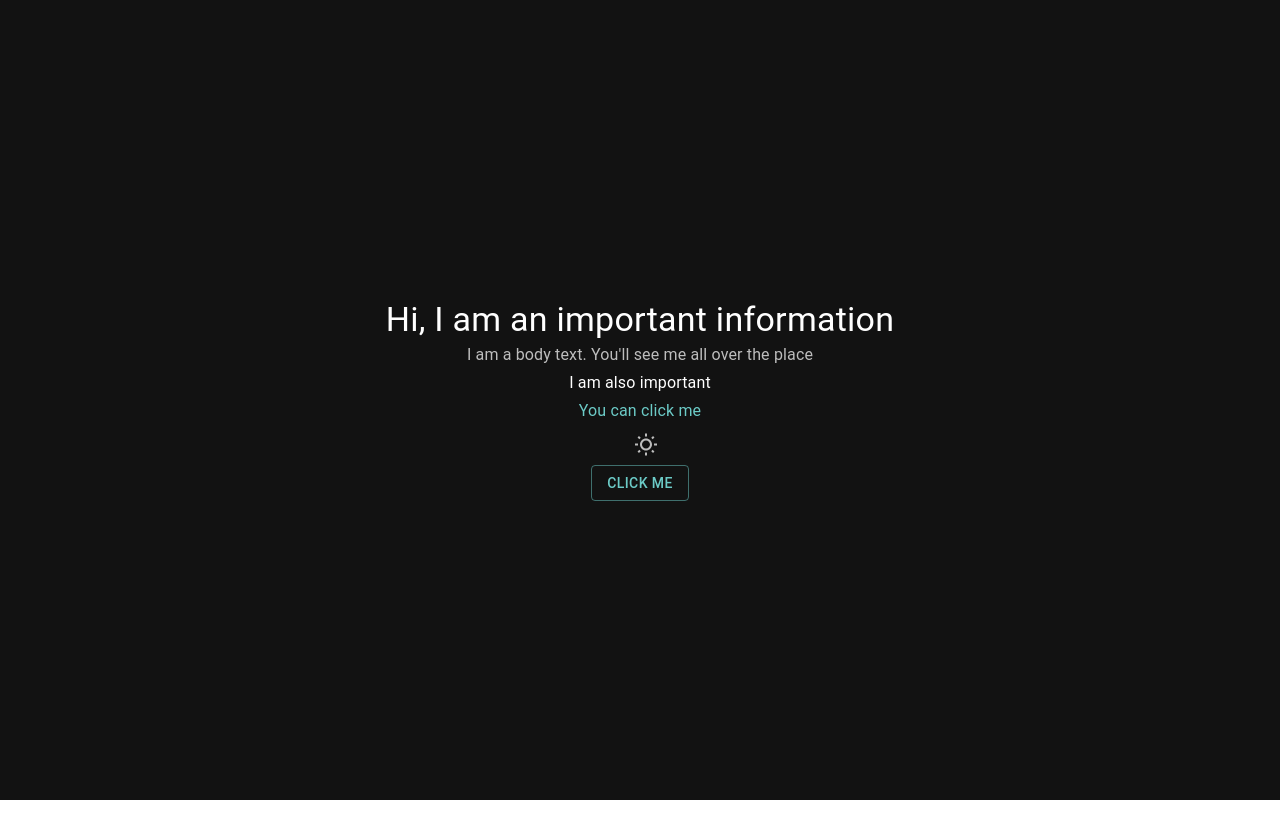
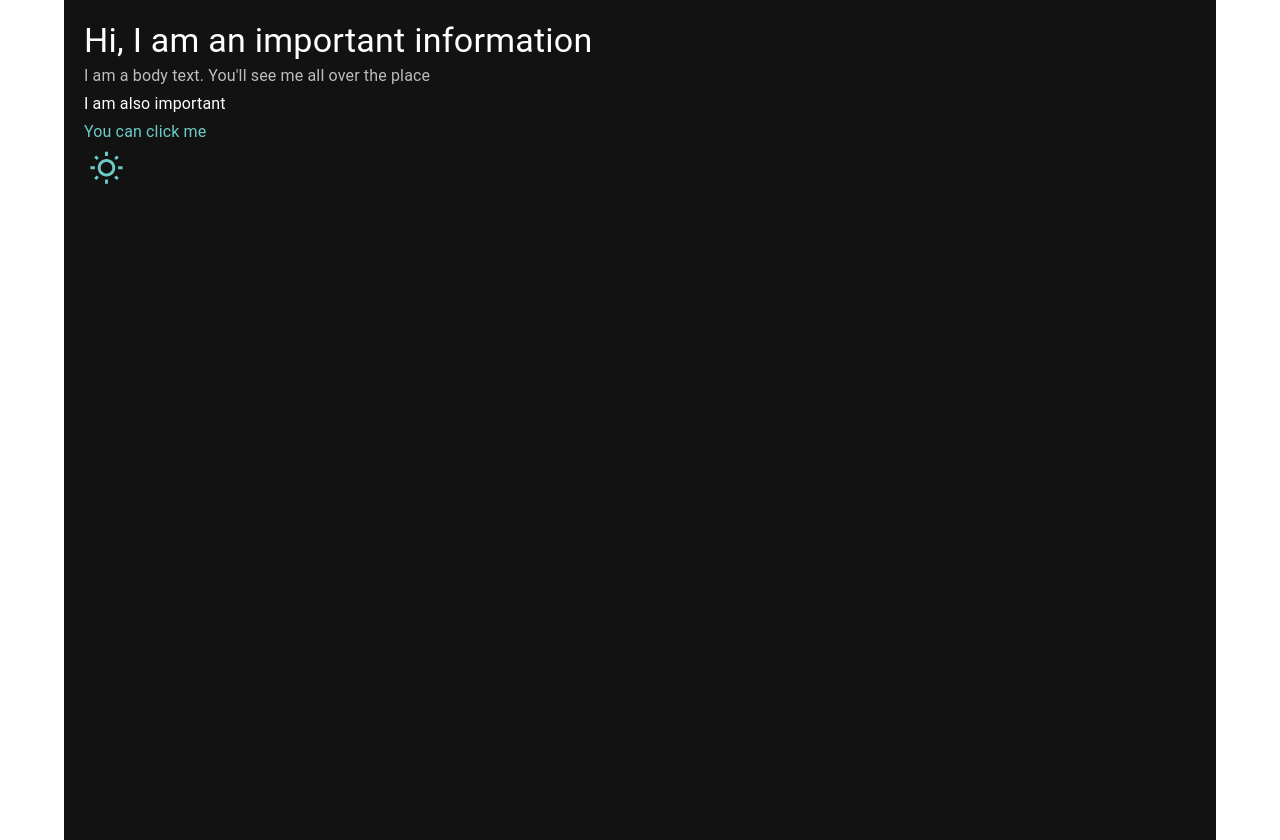
Before and after one commit to krisograbek/mui-responsive-website-tmp, a React (Create React App) app: page / in a window 1280 px wide. Before the commit the page ends 800 px from the top, so only its background shows below. Built offline with nearby package versions, Linux system fonts and the light colour scheme.

Commit message:
install mui/styles, add Grid

```diff
--- a/package.json
+++ b/package.json
@@ -7,6 +7,7 @@
     "@emotion/styled": "^11.3.0",
     "@mui/icons-material": "^5.0.5",
     "@mui/material": "^5.0.6",
+    "@mui/styles": "^5.0.2",
     "@testing-library/jest-dom": "^5.14.1",
     "@testing-library/react": "^11.2.7",
     "@testing-library/user-event": "^12.8.3",
--- a/src/App.css
+++ b/src/App.css
@@ -1,38 +1,11 @@
-.App {
-  text-align: center;
-}
-
-.App-logo {
-  height: 40vmin;
-  pointer-events: none;
-}
-
-@media (prefers-reduced-motion: no-preference) {
-  .App-logo {
-    animation: App-logo-spin infinite 20s linear;
-  }
-}
 
 .App-header {
   /* background-color: #282c34; */
   min-height: 100vh;
   display: flex;
   flex-direction: column;
-  align-items: center;
-  justify-content: center;
+  align-items: flex-start;
+  justify-content: flex-start;
   /* font-size: calc(10px + 2vmin); */
   /* color: white; */
 }
-
-.App-link {
-  color: #61dafb;
-}
-
-@keyframes App-logo-spin {
-  from {
-    transform: rotate(0deg);
-  }
-  to {
-    transform: rotate(360deg);
-  }
-}
--- a/src/App.js
+++ b/src/App.js
@@ -1,13 +1,14 @@
+import Brightness3Outlined from '@mui/icons-material/Brightness3Outlined';
+import WbSunnyOutlined from '@mui/icons-material/WbSunnyOutlined';
+import { grey } from '@mui/material/colors';
 import IconButton from '@mui/material/IconButton';
-import Button from '@mui/material/Button';
-import { grey } from '@mui/material/colors';
 import Paper from '@mui/material/Paper';
 import { createTheme, ThemeProvider } from '@mui/material/styles';
+import { makeStyles } from '@mui/styles';
 import Typography from '@mui/material/Typography';
 import { useState } from 'react';
 import './App.css';
-import Brightness3Outlined from '@mui/icons-material/Brightness3Outlined';
-import WbSunnyOutlined from '@mui/icons-material/WbSunnyOutlined';
+import { Container, Grid } from '@mui/material';
 
 
 const lightTheme = createTheme({
@@ -51,15 +52,28 @@ const darkTheme = createTheme({
   }
 });
 
+const useStyles = makeStyles((theme) => ({
+  root: {
+    minHeight: '100vh',
+    padding: 20
+  }
+}));
+
 function App() {
+  const classes = useStyles();
   const [themeMode, setThemeMode] = useState(true);
   const theme = themeMode ? darkTheme : lightTheme;
-  const icon = themeMode ? <WbSunnyOutlined /> : <Brightness3Outlined />;
+  const Icon = themeMode ? WbSunnyOutlined : Brightness3Outlined;
 
   return (
     <ThemeProvider theme={theme}>
-      <Paper elevation={0} square={true}>
-        <header className="App-header">
+      <Container>
+        <Paper className={classes.root} elevation={0} square={true}>
+          <Grid
+            container
+            direction="column"
+          >
+            <Grid item>
               <Typography variant="h4">
                 Hi, I am an important information
               </Typography>
@@ -72,17 +86,21 @@ function App() {
               <Typography variant="subtitle1" color="primary">
                 You can click me
               </Typography>
+            </Grid>
+            <Grid item>
               <IconButton
                 edge="end"
-            color="inherit"
+                color="primary"
+                size="small"
                 aria-label="mode"
                 onClick={() => setThemeMode(!themeMode)}
               >
-            {icon}
+                <Icon fontSize="large" />
               </IconButton>
-          <Button onClick={() => setThemeMode(!themeMode)} color="primary" variant="outlined">Click me</Button>
-        </header>
+            </Grid>
+          </Grid>
         </Paper>
+      </Container>
     </ThemeProvider>
   );
 }
```
Also changed, not shown: 1 other file (tests, documents, lock files or other folders). Lines whose indentation alone changed are shown as unchanged.
